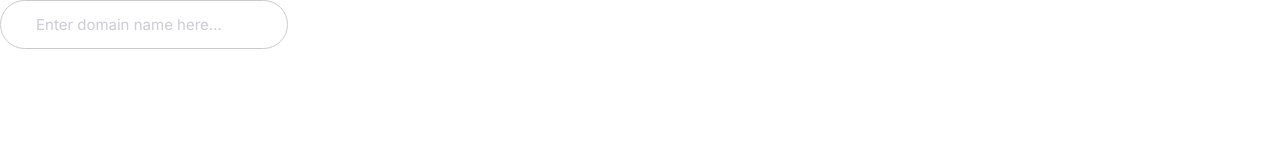
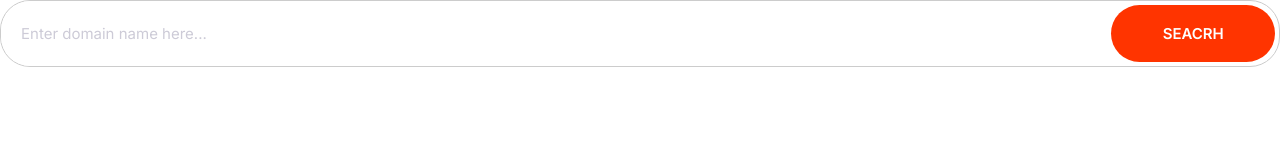
Before and after one commit to daysialacole/MOSHIFYDAYSIA3, a plain HTML site: page index.html in a window 1280 px wide. Drawn offline with Linux system fonts and the light colour scheme.

Commit message:
Defined the input-groups component.

```diff
--- a/CSS/styles.css
+++ b/CSS/styles.css
@@ -282,6 +282,23 @@ a {
   color: #cdcbd7;
 }
 
+.input-group {
+  border: 1px solid var(--color-border);
+  border-radius: var(--border-radius);
+  display: flex;
+}
+
+.input-group .input {
+  border: 0;
+  flex-grow: 1;
+  padding: 1.5rem 2rem;
+  width: 0;
+}
+
+.input-group .btn {
+  margin: 4px;
+}
+
 @media screen and (min-width: 1024px) {
   .input {
     font-size: 1.5rem;
--- a/index.html
+++ b/index.html
@@ -14,6 +14,9 @@
     <link rel="stylesheet" href="/CSS/styles.css">
 </head>
 <body>
-    <input type="text" class="input" placeholder="Enter domain name here...">
+    <div class="input-group">
+        <input type="text" class="input" placeholder="Enter domain name here...">
+        <button class="btn btn--accent">Seacrh</button>
+    </div>
 </body>
 </html>
```
Also changed, not shown: Components/input-groups.html (added, +4 -0 lines).
